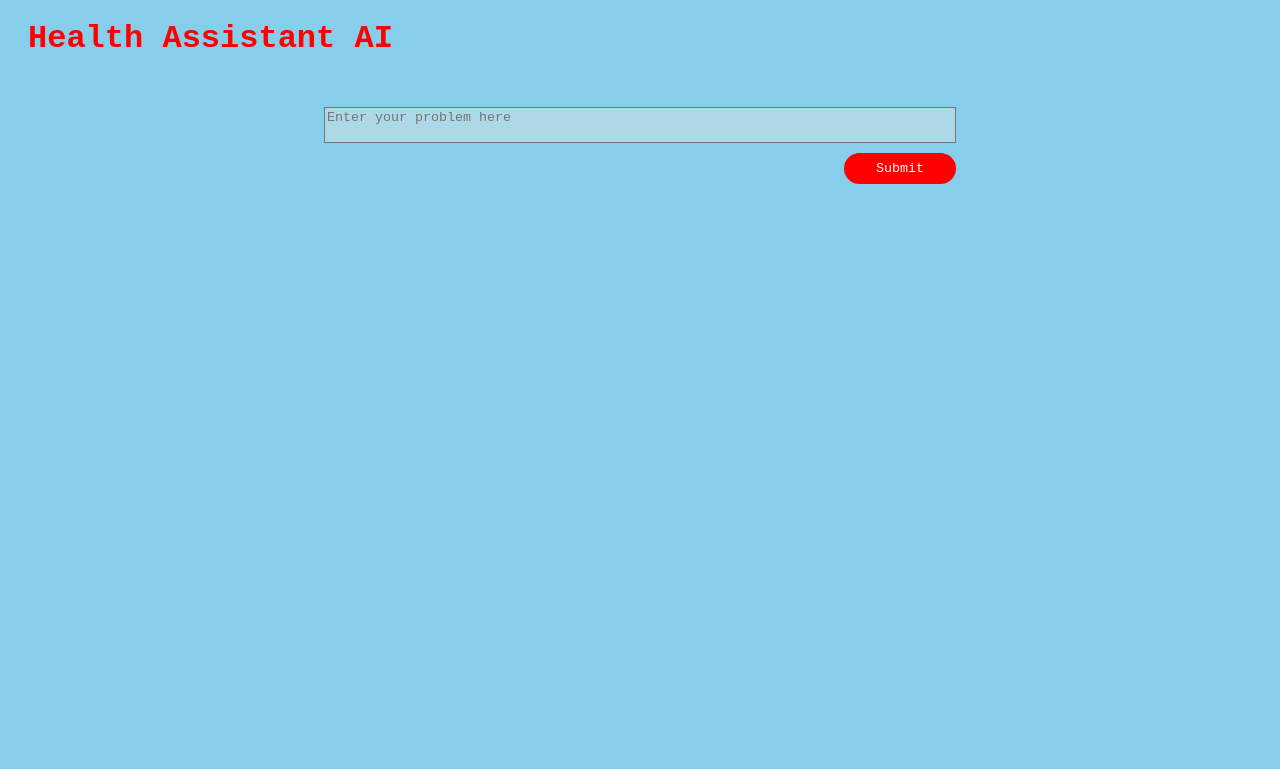
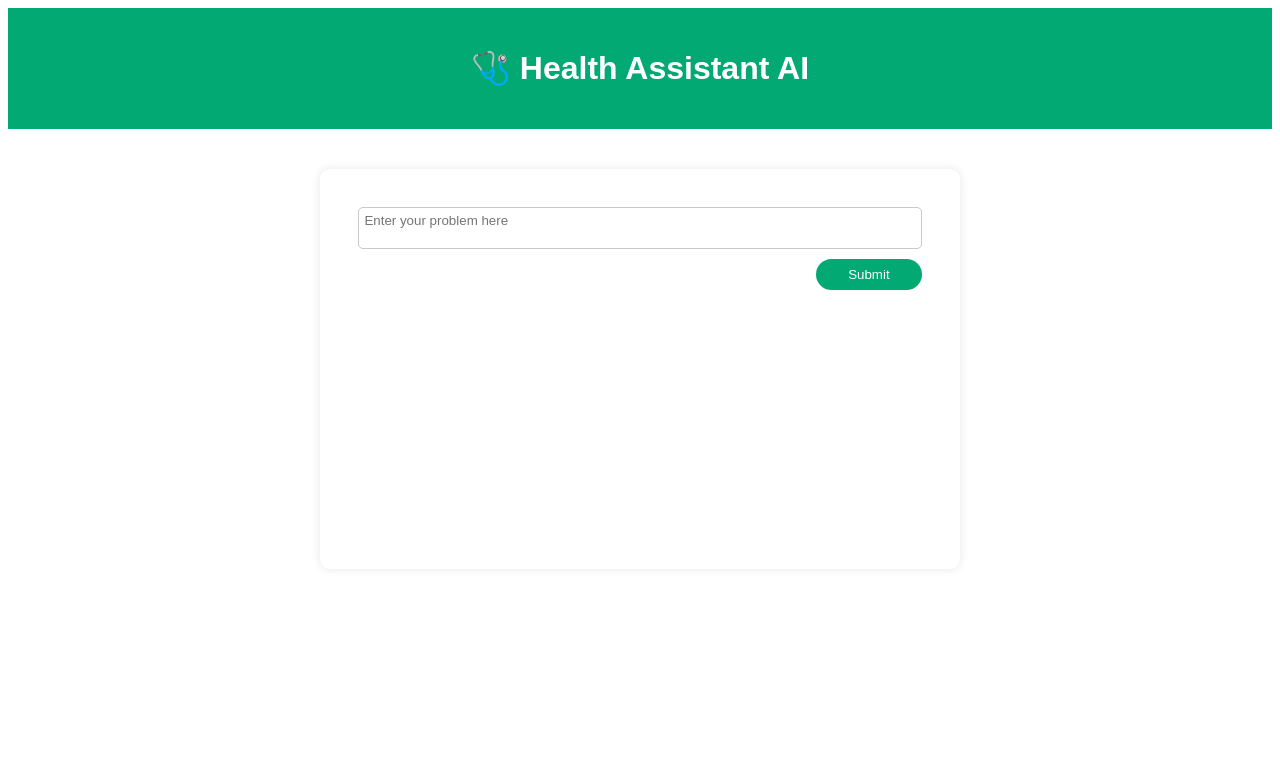
Before and after one commit to rohan-2007/Health-Assistant-AI, a Flask app: page / in a window 1280 px wide. Shown: the top 769 px of the page. Run offline with Flask 3, Linux system fonts and the light colour scheme.

Commit message:
modified front-end look

```diff
--- a/static/main.css
+++ b/static/main.css
@@ -6,28 +6,54 @@
 
 body {
     box-sizing: border-box;
-    font-family: 'Courier New', Courier, monospace;
-    background-color: skyblue;
+    font-family: 'Arial';
+    /* background-color: skyblue; */
 }
 
 main {
     align-items: center;
     justify-content: center;
     width: 100%;
-    margin: 0 auto;
+    margin: 5vh auto;
+}
+
+#outer-div {
+    height: 50vh;
+    border-radius: 10px;
+    box-shadow: 0 0 10px rgba(0,0,0,0.1);
+    padding: 1vw;
+    width: 50vw;
+    margin: auto;
+}
+
+#chat-div {
+    width: 100%;
+    margin: auto;
+    height: 50%;
+    resize: none;
+    font-family: inherit;
+    /* background-color: lightblue; */
+    border-radius: 5px;
+    border-color: blue;
+    border-width: 5px;
+    /* align-items: center; */
+    justify-content: center;
+    padding: 2vw;
 }
 
 .prompt__form {
-    width: 50%;
+    width: 100%;
     display: flex;
     flex-direction: column;
     margin: 0 auto;
     align-items: flex-end;
+    padding: 2vw;
 }
 
 h1 {
-    color: red;
-    margin: 20px 0 50px 20px;
+    color: white;
+    /* margin: 20px 0 50px 20px; */
+    text-align: center;
 }
 
 .prompt__textarea {
@@ -35,14 +61,19 @@ h1 {
     height: 70%;
     resize: none;
     font-family: inherit;
-    background-color: lightblue;
+    /* background-color: lightblue; */
+    border-radius: 5px;
+    border-color: rgb(201, 200, 200);
+    /* align-items: center; */
+    justify-content: center;
+    padding: 5px;
 }
 
 .prompt__button {
     width: fit-content;
     /* height: 20px; */
     margin: 10px 0 0 0;
-    background-color: red;
+    background-color: rgb(3, 169, 114);
     color: white;
     border: none;
     padding: 0.5rem 2rem;
@@ -52,5 +83,18 @@ h1 {
 
 .prompt__button:hover {
     cursor: pointer;
-    background-color: lightcoral;
+    background-color: rgb(64, 176, 138);
 }
+
+#header-div {
+    padding: 20px;
+    text-align: center;
+    background-color: rgb(3, 169, 114);
+    /* width: 100vw; */
+    /* position: fixed;
+    top: 0;
+    left: 0;
+    display: block; */
+    /* height: 10vh; */
+    /* margin: 20px; */
+}
--- a/templates/index.html
+++ b/templates/index.html
@@ -7,19 +7,34 @@
     <title>Your personal AI doctor</title>
 </head>
 <body>
+    <div id="header-div">
         <header>
-        <h1>Health Assistant AI</h1>
+            <h1>🩺 Health Assistant AI</h1>
         </header>
+    </div>
     <main>
-        <form action="/submit" method="POST" class="prompt__form">
+        <div id="outer-div">
+            <form action="/submit" method="POST" class="prompt__form" id="prompt-form">
                 <textarea class="prompt__textarea" name="prompt" placeholder="Enter your problem here"></textarea>
                 <button type="submit" class="prompt__button">Submit</button>
             </form>
+            <div id="chat-div">
                 {% if message %}
-            <div>
                     <p>{{ message }}</p>
+                {% endif %}
             </div>
-        {% endif %}
+        </div>
+        <script>
+            const form = document.getElementById("prompt-form");
+            const textarea = form.querySelector("textarea");
+
+            textarea.addEventListener("keydown", function(event) {
+                if (event.key === "Enter" && !event.shiftKey) {
+                    event.preventDefault();
+                    form.submit();
+                }
+            });
+        </script>
     </main>
 </body>
 </html>
```
Lines whose indentation alone changed are shown as unchanged.
